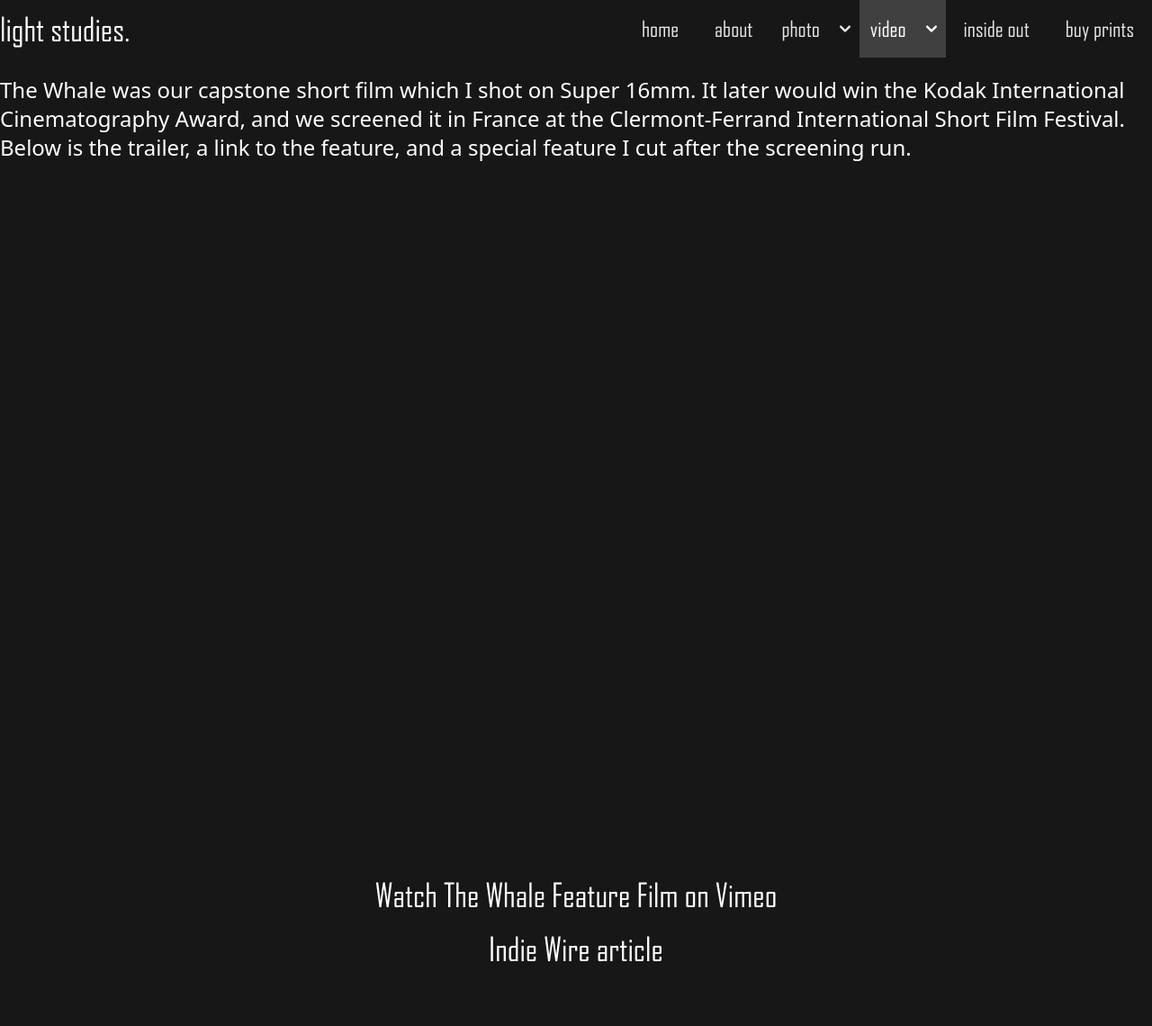
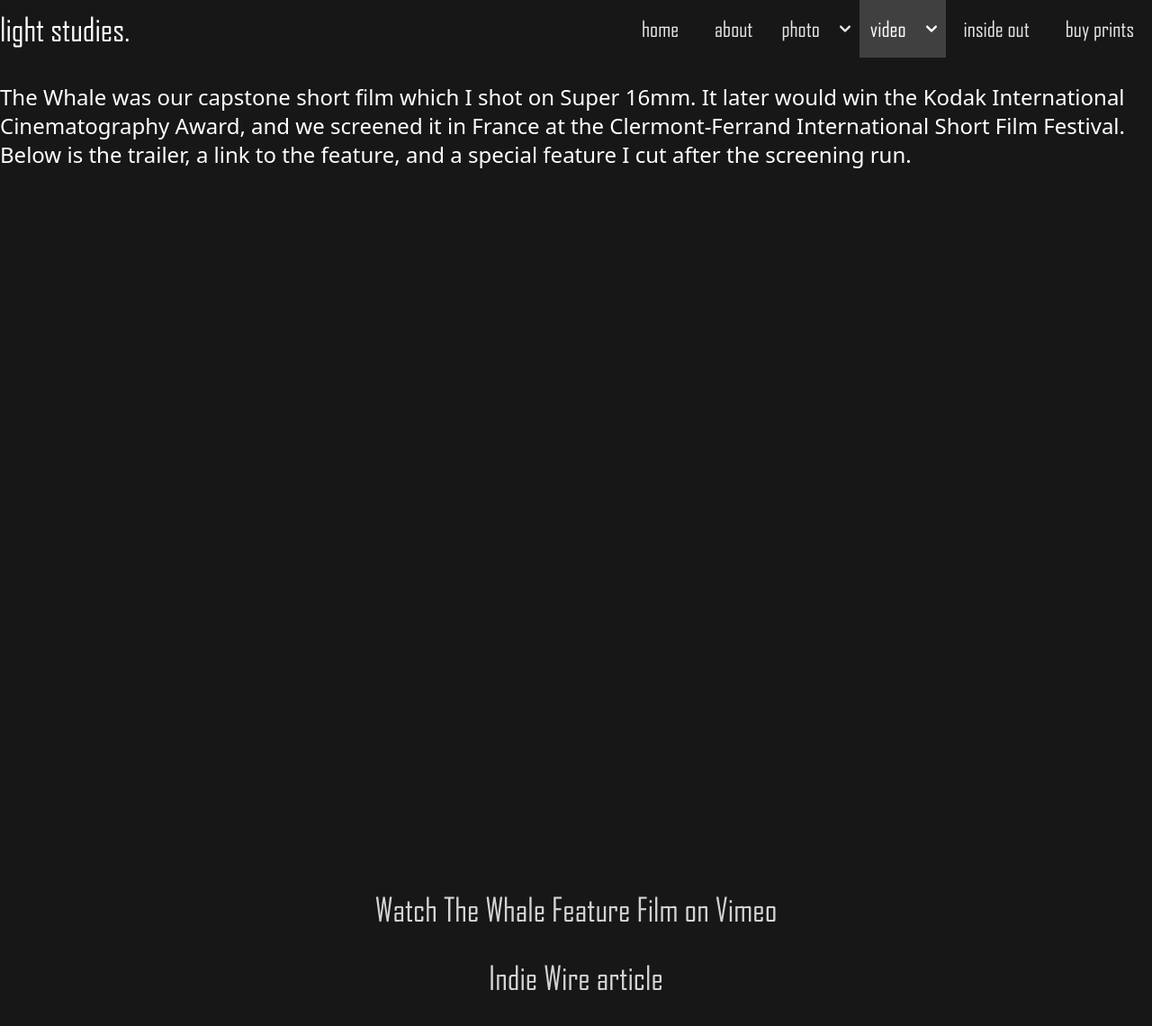
Before and after one commit to lightstudies/lightstudiesweb, a React (Vite) app: page /lightstudiesweb/video/the-whale in a window 1280 px wide. Shown: the top 1140 px of the page at 90% size. Built offline with nearby package versions, Linux system fonts and the light colour scheme.

Commit message:
Updated whale links and styling

```diff
--- a/src/pages/VideoPageTheWhale.jsx
+++ b/src/pages/VideoPageTheWhale.jsx
@@ -4,7 +4,7 @@ import { ResponsivePlayer } from '../components';
 const VideoPageTheWhale = () => {
   return (
     <div className="flex h-auto flex-col gap-5 pt-5">
-      <div className="font-default-sans text-lg sm:text-2xl">
+      <div className="pt-2 px-4 font-default-sans text-lg sm:text-2xl xl:px-0">
         <p>
           The Whale was our capstone short film which I shot on Super 16mm. It later would win the Kodak International
           Cinematography Award, and we screened it in France at the Clermont-Ferrand International Short Film Festival.
@@ -26,13 +26,17 @@ const VideoPageTheWhale = () => {
         />
       </div>
       <div className="flex justify-center">
-        <Link className="text-4xl" to="https://vimeo.com/26554625" target="_blank">
+        <Link
+          className="p-2 text-3xl text-neutral-300 hover:bg-neutral-700 hover:text-white sm:text-4xl"
+          to="https://vimeo.com/26554625"
+          target="_blank"
+        >
           Watch The Whale Feature Film on Vimeo
         </Link>
       </div>
       <div className="flex justify-center">
         <Link
-          className="text-4xl"
+          className="p-2 text-3xl text-neutral-300 hover:bg-neutral-700 hover:text-white sm:text-4xl"
           to="https://www.indiewire.com/2011/11/kodak-unveils-2011-film-school-cinematography-competition-winners-51348/"
           target="_blank"
         >
```
